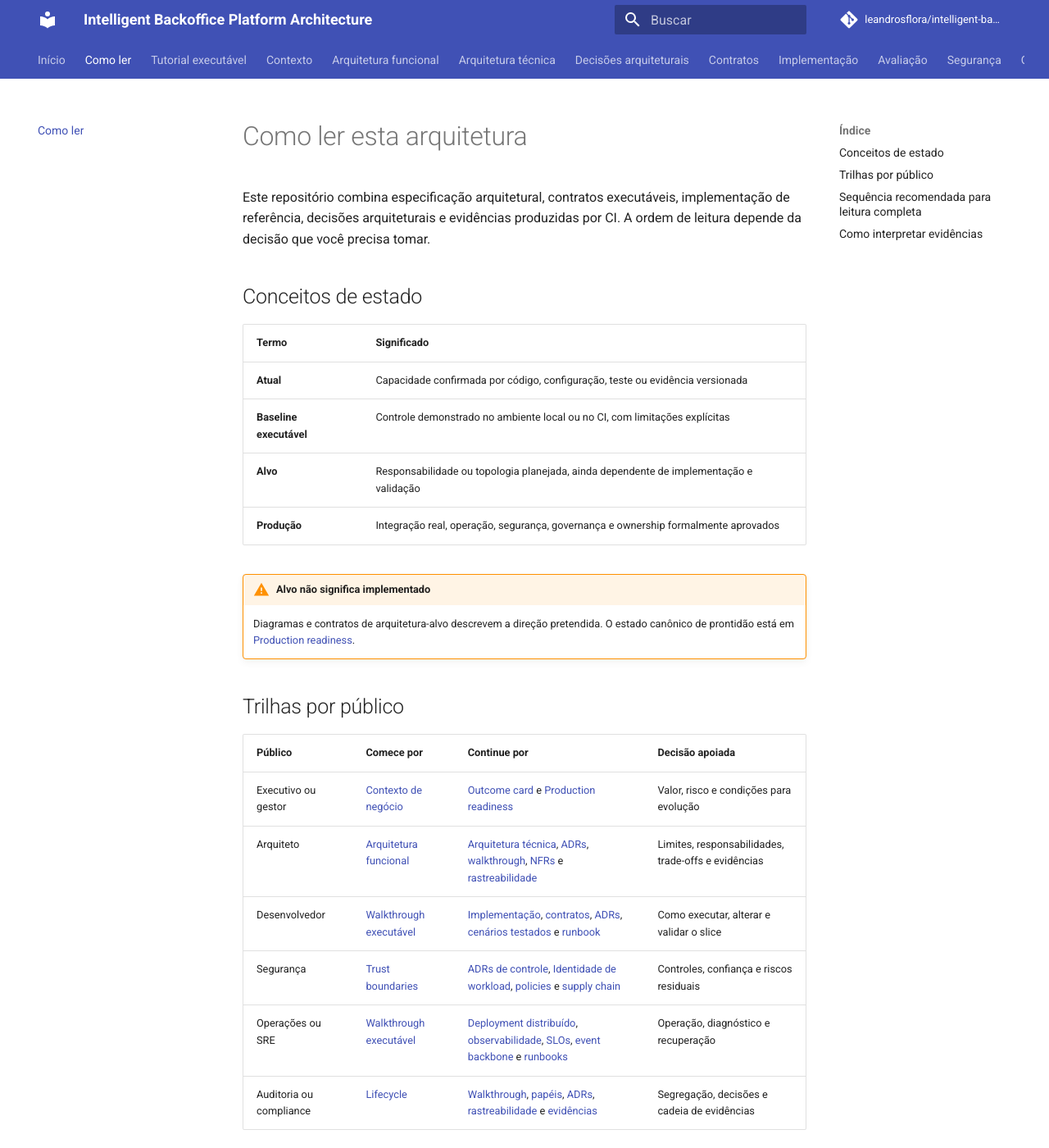
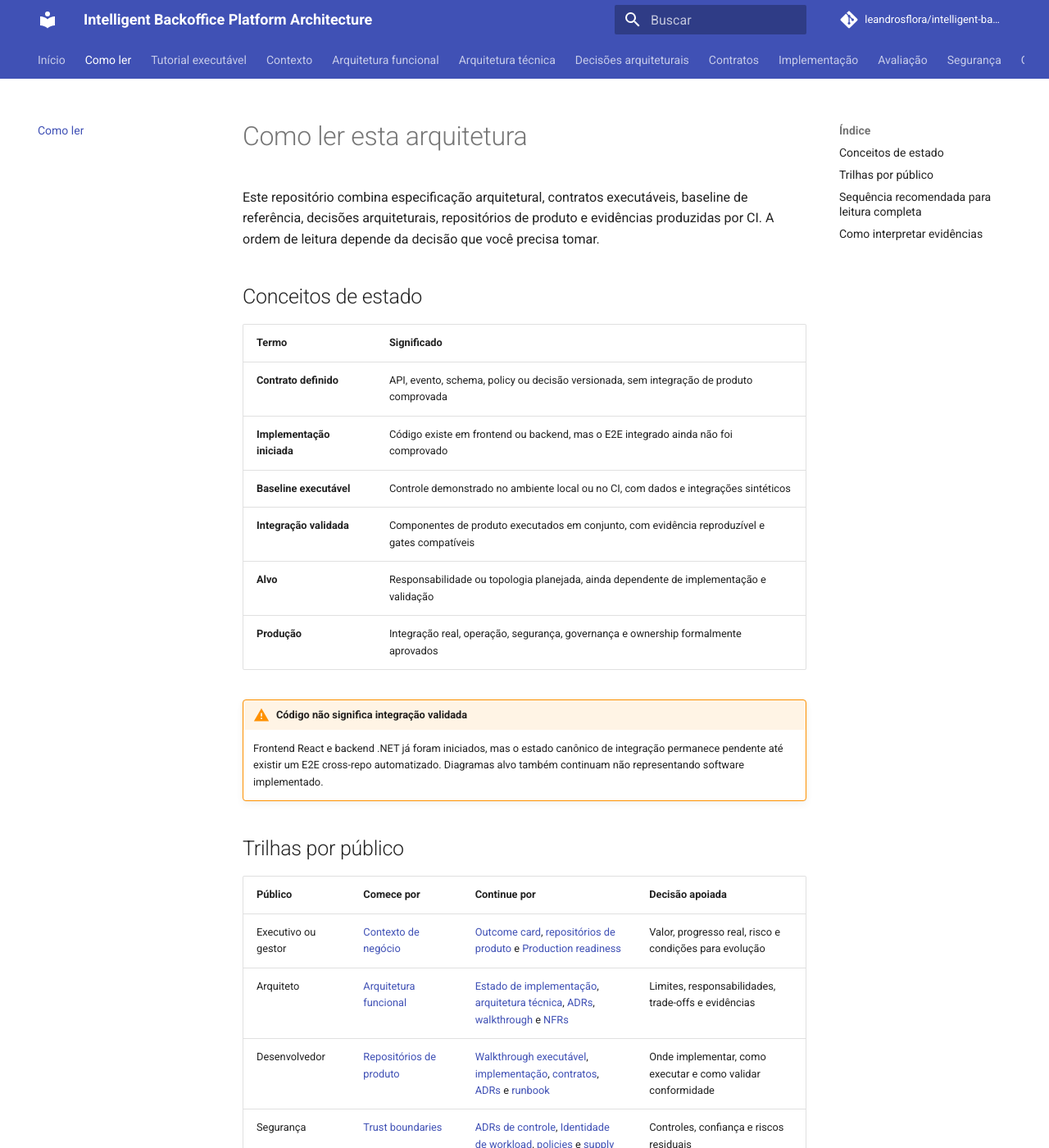
Before and after one commit to leandrosflora/intelligent-backoffice-platform-architecture, an MkDocs documentation site: the page built from docs/guide/how-to-read.md, in a window 1280 px wide and 1400 px high. Shown: the whole window at 82% size. Built offline with MkDocs 1.6.1 and Material for MkDocs 9.7.7, drawn with Linux system fonts in a browser that asks for light colours; comment, search, counter and statistics services are not loaded; some of the changed text lies outside the part shown.

Commit message:
Atualiza guia de leitura para o ecossistema multi-repositório

```diff
--- a/docs/guide/how-to-read.md
+++ b/docs/guide/how-to-read.md
@@ -1,28 +1,30 @@
 # Como ler esta arquitetura
 
-Este repositório combina especificação arquitetural, contratos executáveis, implementação de referência, decisões arquiteturais e evidências produzidas por CI. A ordem de leitura depende da decisão que você precisa tomar.
+Este repositório combina especificação arquitetural, contratos executáveis, baseline de referência, decisões arquiteturais, repositórios de produto e evidências produzidas por CI. A ordem de leitura depende da decisão que você precisa tomar.
 
 ## Conceitos de estado
 
 | Termo | Significado |
 |---|---|
-| **Atual** | Capacidade confirmada por código, configuração, teste ou evidência versionada |
-| **Baseline executável** | Controle demonstrado no ambiente local ou no CI, com limitações explícitas |
+| **Contrato definido** | API, evento, schema, policy ou decisão versionada, sem integração de produto comprovada |
+| **Implementação iniciada** | Código existe em frontend ou backend, mas o E2E integrado ainda não foi comprovado |
+| **Baseline executável** | Controle demonstrado no ambiente local ou no CI, com dados e integrações sintéticos |
+| **Integração validada** | Componentes de produto executados em conjunto, com evidência reproduzível e gates compatíveis |
 | **Alvo** | Responsabilidade ou topologia planejada, ainda dependente de implementação e validação |
 | **Produção** | Integração real, operação, segurança, governança e ownership formalmente aprovados |
 
-!!! warning "Alvo não significa implementado"
-    Diagramas e contratos de arquitetura-alvo descrevem a direção pretendida. O estado canônico de prontidão está em [Production readiness](../governance/production-readiness.md).
+!!! warning "Código não significa integração validada"
+    Frontend React e backend .NET já foram iniciados, mas o estado canônico de integração permanece pendente até existir um E2E cross-repo automatizado. Diagramas alvo também continuam não representando software implementado.
 
 ## Trilhas por público
 
 | Público | Comece por | Continue por | Decisão apoiada |
 |---|---|---|---|
-| Executivo ou gestor | [Contexto de negócio](../context/business-context.md) | [Outcome card](../functional/outcome-card.md) e [Production readiness](../governance/production-readiness.md) | Valor, risco e condições para evolução |
-| Arquiteto | [Arquitetura funcional](../functional/index.md) | [Arquitetura técnica](../architecture/index.md), [ADRs](../decisions/index.md), [walkthrough](../tutorials/dispute-walkthrough.md), [NFRs](../functional/non-functional-requirements.md) e [rastreabilidade](../functional/traceability-matrix.md) | Limites, responsabilidades, trade-offs e evidências |
-| Desenvolvedor | [Walkthrough executável](../tutorials/dispute-walkthrough.md) | [Implementação](../implementation/index.md), [contratos](../contracts/index.md), [ADRs](../decisions/index.md), [cenários testados](../implementation/test-scenarios.md) e [runbook](../implementation/runbook.md) | Como executar, alterar e validar o slice |
+| Executivo ou gestor | [Contexto de negócio](../context/business-context.md) | [Outcome card](../functional/outcome-card.md), [repositórios de produto](../implementation/product-repositories.md) e [Production readiness](../governance/production-readiness.md) | Valor, progresso real, risco e condições para evolução |
+| Arquiteto | [Arquitetura funcional](../functional/index.md) | [Estado de implementação](../architecture/implementation-status.md), [arquitetura técnica](../architecture/index.md), [ADRs](../decisions/index.md), [walkthrough](../tutorials/dispute-walkthrough.md) e [NFRs](../functional/non-functional-requirements.md) | Limites, responsabilidades, trade-offs e evidências |
+| Desenvolvedor | [Repositórios de produto](../implementation/product-repositories.md) | [Walkthrough executável](../tutorials/dispute-walkthrough.md), [implementação](../implementation/index.md), [contratos](../contracts/index.md), [ADRs](../decisions/index.md) e [runbook](../implementation/runbook.md) | Onde implementar, como executar e como validar conformidade |
 | Segurança | [Trust boundaries](../architecture/trust-boundaries.md) | [ADRs de controle](../decisions/index.md), [Identidade de workload](../security/workload-identity.md), [policies](../contracts/policies.md) e [supply chain](../security/supply-chain.md) | Controles, confiança e riscos residuais |
-| Operações ou SRE | [Walkthrough executável](../tutorials/dispute-walkthrough.md) | [Deployment distribuído](../architecture/deployment-distributed-baseline.md), [observabilidade](../operations/observability.md), [SLOs](../operations/slos.md), [event backbone](../operations/eventing.md) e [runbooks](../operations/index.md) | Operação, diagnóstico e recuperação |
+| Operações ou SRE | [Estado de implementação](../architecture/implementation-status.md) | [Deployment distribuído](../architecture/deployment-distributed-baseline.md), [observabilidade](../operations/observability.md), [SLOs](../operations/slos.md), [event backbone](../operations/eventing.md) e [runbooks](../operations/index.md) | Operação, diagnóstico, gaps de produto e recuperação |
 | Auditoria ou compliance | [Lifecycle](../functional/case-lifecycle.md) | [Walkthrough](../tutorials/dispute-walkthrough.md), [papéis](../functional/roles-and-responsibilities.md), [ADRs](../decisions/index.md), [rastreabilidade](../functional/traceability-matrix.md) e [evidências](../governance/production-readiness.md) | Segregação, decisões e cadeia de evidências |
 
 ## Sequência recomendada para leitura completa
@@ -32,13 +34,15 @@ Este repositório combina especificação arquitetural, contratos executáveis,
 3. [Outcome card](../functional/outcome-card.md)
 4. [Mapa de capacidades](../functional/capability-map.md)
 5. [Lifecycle do caso](../functional/case-lifecycle.md)
-6. [Arquitetura técnica](../architecture/index.md)
-7. [Architecture Decision Records](../decisions/index.md)
-8. [Contratos executáveis](../contracts/index.md)
-9. [Walkthrough executável](../tutorials/dispute-walkthrough.md)
-10. [Implementação de referência](../implementation/index.md)
-11. [Segurança e operações](../security/index.md)
-12. [Production readiness](../governance/production-readiness.md)
+6. [Estado de implementação](../architecture/implementation-status.md)
+7. [Repositórios de implementação do produto](../implementation/product-repositories.md)
+8. [Arquitetura técnica](../architecture/index.md)
+9. [Architecture Decision Records](../decisions/index.md)
+10. [Contratos executáveis](../contracts/index.md)
+11. [Walkthrough executável](../tutorials/dispute-walkthrough.md)
+12. [Implementação de referência](../implementation/index.md)
+13. [Segurança e operações](../security/index.md)
+14. [Production readiness](../governance/production-readiness.md)
 
 ## Como interpretar evidências
 
@@ -53,4 +57,6 @@ Uma afirmação arquitetural deve apontar para pelo menos um dos seguintes eleme
 - métrica, SLO ou runbook;
 - owner técnico e funcional.
 
+Código isolado em frontend ou backend sustenta `IMPLEMENTATION_STARTED`. Para sustentar `VALIDATED_INTEGRATION`, a evidência precisa envolver os componentes relevantes executados juntos.
+
 A [matriz de rastreabilidade](../functional/traceability-matrix.md) conecta necessidades, capacidades, regras, estados, contratos, eventos, policies e evidências. Os [ADRs](../decisions/index.md) registram os trade-offs e as condições que sustentam essas escolhas.
```
